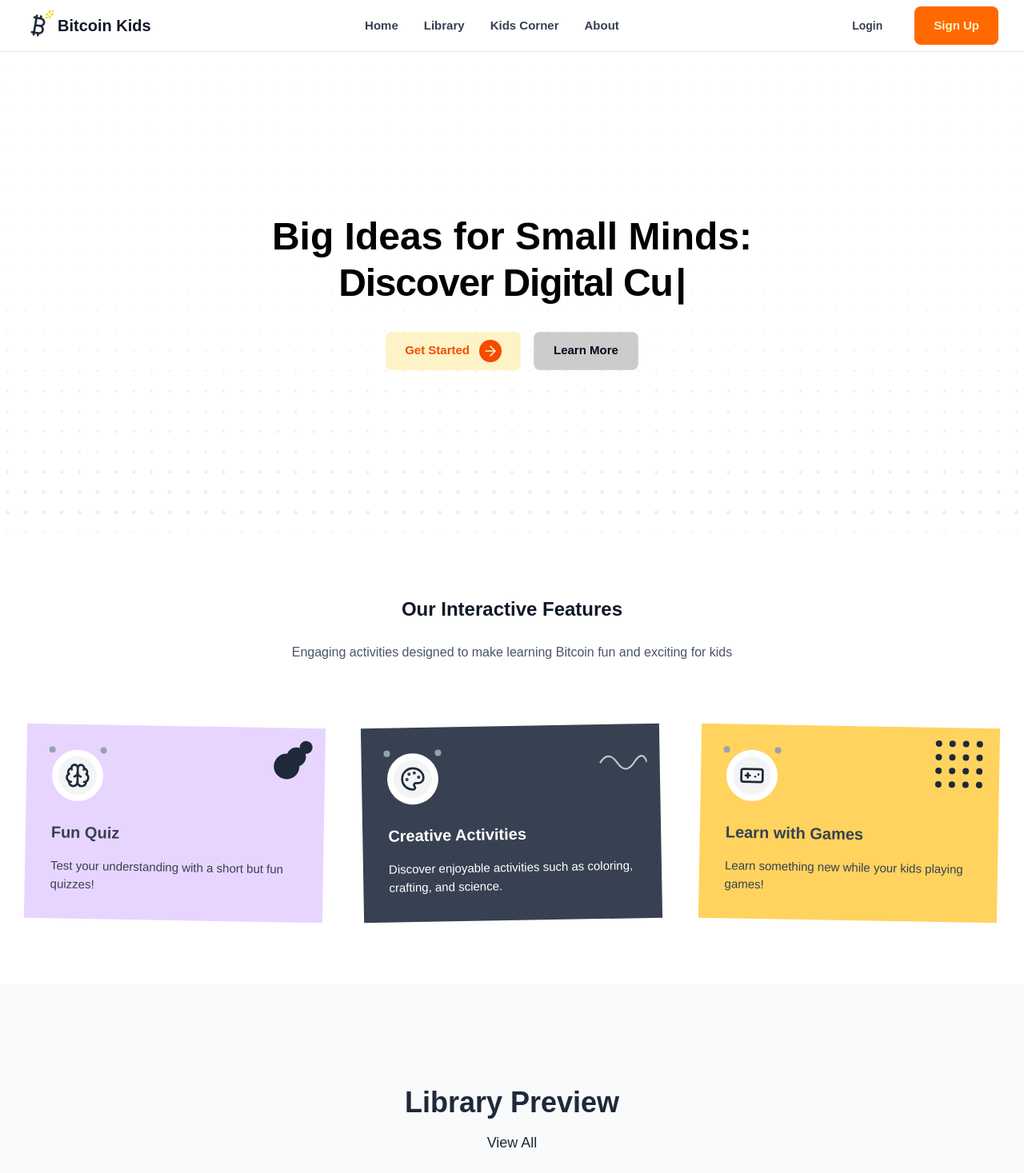
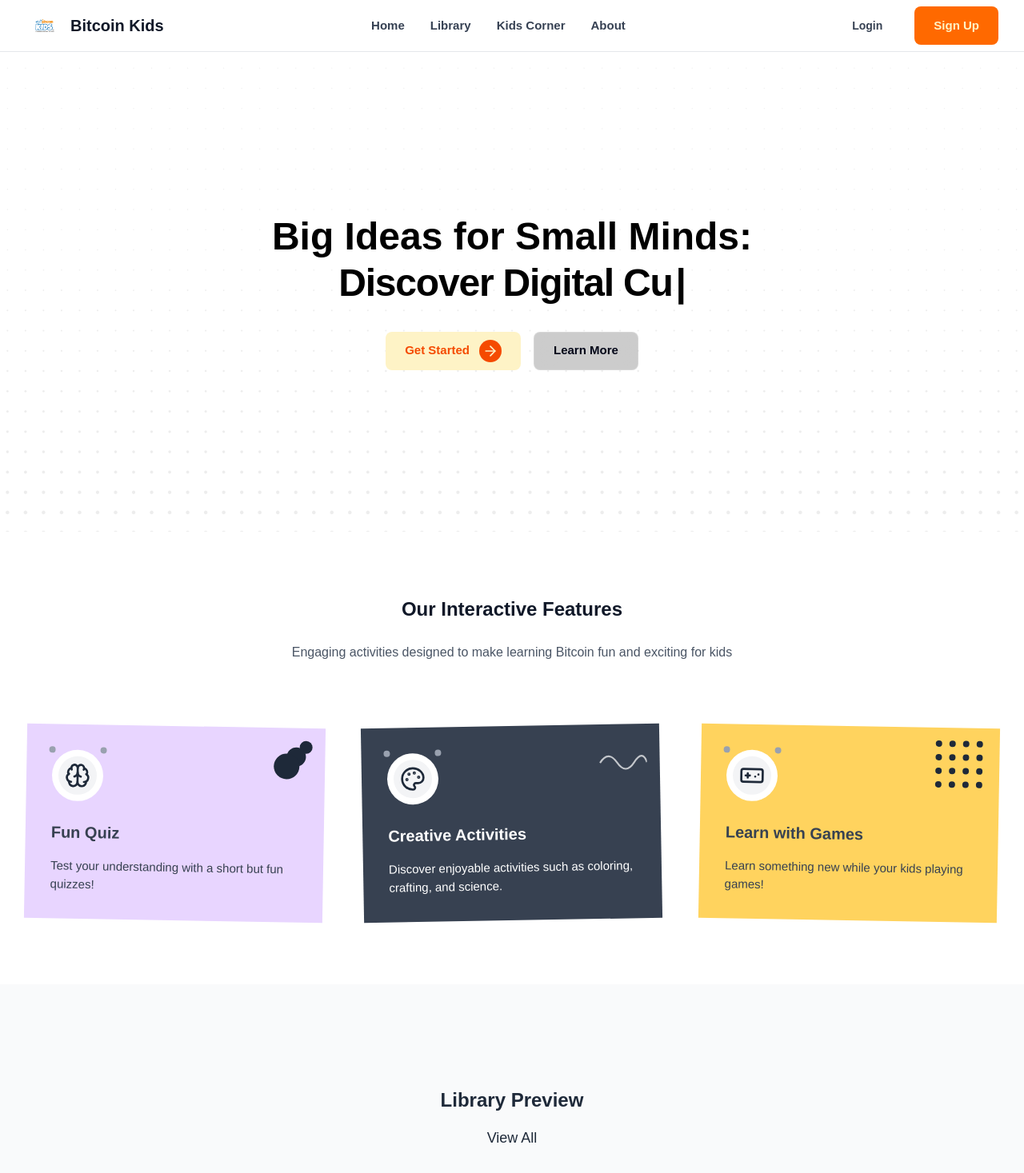
Before and after one commit to tantohbrian/githubkids, a React (Vite) app: page / in a window 1280 px wide. Shown: the top 1467 px of the page at 80% size. Built offline with nearby package versions, Linux system fonts and the light colour scheme; grey boxes are pictures that could not be loaded.

Commit message:
bitcoinkids logo added

```diff
--- a/src/components/NewsletterComponent.tsx
+++ b/src/components/NewsletterComponent.tsx
@@ -9,7 +9,9 @@ export const NewsletterComponent = () => {
         <div className="rounded-2xl p-8">
           <div className="text-center space-y-8">
             {/* Title */}
-            <h2 className="text-3xl font-bold text-white">Keep Updated</h2>
+            <h2 className="text-xl-system font-bold text-white">
+              Keep Updated
+            </h2>
 
             {/* Description */}
             <p className="text-white/90 text-lg leading-relaxed max-w-md mx-auto">
--- a/src/components/shared/Navbar.tsx
+++ b/src/components/shared/Navbar.tsx
@@ -1,10 +1,11 @@
 "use client";
 
 import { useState } from "react";
-import { Bitcoin, Menu, X, Sparkles } from "lucide-react";
+import { Menu, X } from "lucide-react";
 import { Button } from "@/components/ui/button";
 import { Link } from "react-router-dom";
 import { SignupForm } from "@/components/ui/SignupForm";
+import logo from "@/assets/logo.Png";
 
 export const Navbar = () => {
   const [isMenuOpen, setIsMenuOpen] = useState(false);
@@ -17,10 +18,11 @@ export const Navbar = () => {
         <div className="flex justify-between items-center h-16">
           {/* Logo */}
           <Link to="/" className="flex items-center gap-2 cursor-pointer">
-            <div className="relative">
-              <Bitcoin className="h-8 w-8 text-gray-800" />
-              <Sparkles className="h-3 w-3 text-yellow-400 absolute -top-1 -right-1" />
-            </div>
+            <img
+              src={logo}
+              alt="Bitcoin Kids Logo"
+              className="h-12 w-12 object-contain"
+            />
             <span className="text-xl font-bold text-gray-900">
               Bitcoin Kids
             </span>
--- a/src/pages/Home/components/LibraryPreview.tsx
+++ b/src/pages/Home/components/LibraryPreview.tsx
@@ -595,7 +595,7 @@ export const LibraryPreview = () => {
   return (
     <div className="container mx-auto px-4 py-12 max-w-7xl">
       <div className="text-center mb-8">
-        <h2 className="text-4xl font-bold text-gray-800 mb-4">
+        <h2 className="text-xl-system font-bold text-gray-800 mb-4">
           Library Preview
         </h2>
         <Link
--- a/src/pages/Library.tsx
+++ b/src/pages/Library.tsx
@@ -666,7 +666,7 @@ export default function Library() {
       <div className="container-custom">
         {/* Header */}
         <div className="text-center mb-12">
-          <h1 className="text-5xl-system font-bold mb-4 text-gray-900">
+          <h1 className="text-xl-system font-bold mb-4 text-gray-900">
             Library
           </h1>
           <p className="text-base-system text-gray-600 max-w-2xl mx-auto">
@@ -717,7 +717,7 @@ export default function Library() {
           {/* Regular Grid Section */}
           {adjustedRegularBooks.length > 0 && (
             <div>
-              <h2 className="text-2xl font-bold text-gray-900 mb-6 text-center">
+              <h2 className="text-xl-system font-bold text-gray-900 mb-6 text-center">
                 Featured Books
               </h2>
               <div className="grid grid-cols-1 sm:grid-cols-2 md:grid-cols-3 lg:grid-cols-4 xl:grid-cols-5 2xl:grid-cols-6 gap-2">
```
Also changed, not shown: src/assets/logo.Png (added).
